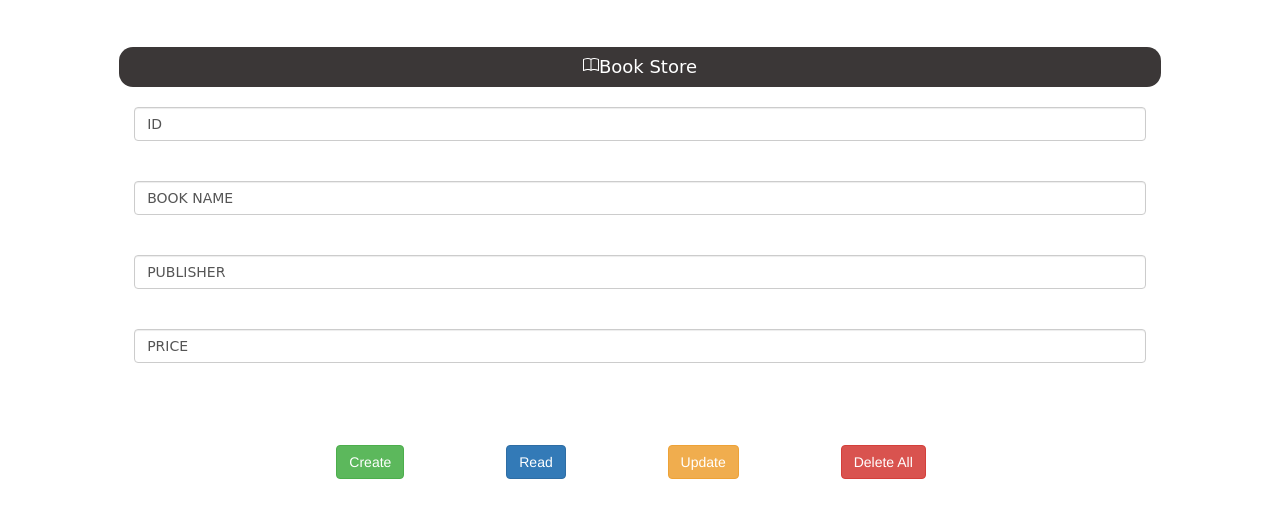
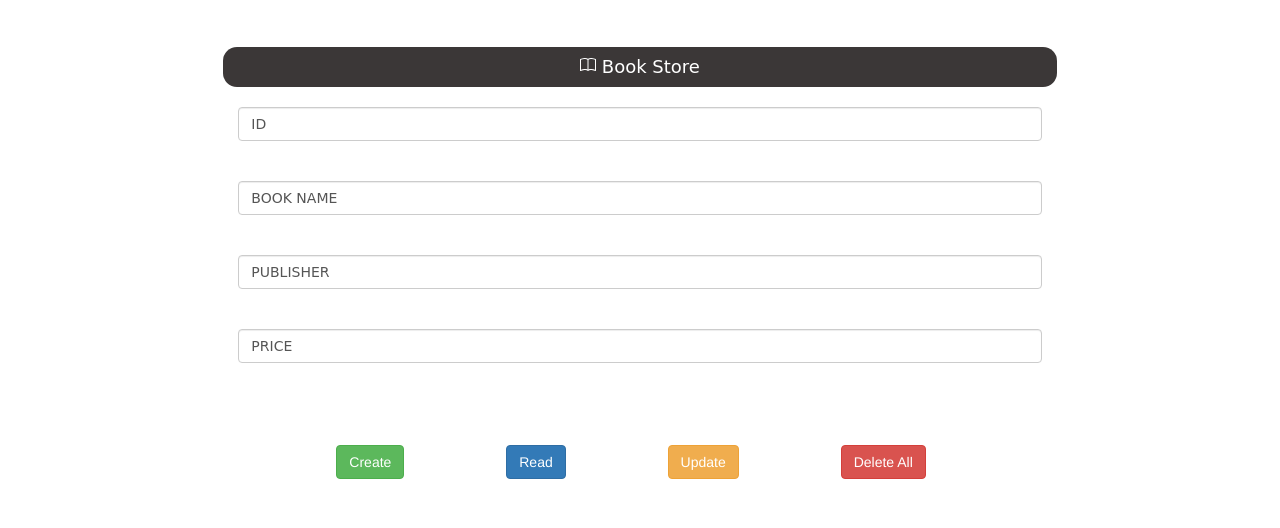
Before and after one commit to asha365/Book-Store-Management-System, a plain HTML site: page index.html in a window 1280 px wide. Shown: the part 272-800 px from the top of the page. Drawn offline with Linux system fonts and the light colour scheme.

Commit message:
update book store

```diff
--- a/index.html
+++ b/index.html
@@ -119,12 +119,12 @@
 
   <section>
     <div class="col-md-12 book">
-    <div class="col-md-1"></div>
-    <div class="col-md-10 main-store">
+    <div class="col-md-2"></div>
+    <div class="col-md-8 main-store">
 
       <h4 class="thamble"><svg xmlns="http://www.w3.org/2000/svg" width="16" height="16" fill="currentColor" class="bi bi-book" viewBox="0 0 16 16">
         <path d="M1 2.828c.885-.37 2.154-.769 3.388-.893 1.33-.134 2.458.063 3.112.752v9.746c-.935-.53-2.12-.603-3.213-.493-1.18.12-2.37.461-3.287.811V2.828zm7.5-.141c.654-.689 1.782-.886 3.112-.752 1.234.124 2.503.523 3.388.893v9.923c-.918-.35-2.107-.692-3.287-.81-1.094-.111-2.278-.039-3.213.492V2.687zM8 1.783C7.015.936 5.587.81 4.287.94c-1.514.153-3.042.672-3.994 1.105A.5.5 0 0 0 0 2.5v11a.5.5 0 0 0 .707.455c.882-.4 2.303-.881 3.68-1.02 1.409-.142 2.59.087 3.223.877a.5.5 0 0 0 .78 0c.633-.79 1.814-1.019 3.222-.877 1.378.139 2.8.62 3.681 1.02A.5.5 0 0 0 16 13.5v-11a.5.5 0 0 0-.293-.455c-.952-.433-2.48-.952-3.994-1.105C10.413.809 8.985.936 8 1.783z"/>
-      </svg>Book Store</h4> <br>
+      </svg> Book Store</h4> <br>
        <input type="text" class="form-control" id="validationCustom01" placeholder="ID" value="ID" required><br><br>
        <input type="text" class="form-control" id="validationCustom01" placeholder="BOOK NAME" value="BOOK NAME" required><br><br>
        <input type="text" class="form-control" id="validationCustom01" placeholder="PUBLISHER" value="PUBLISHER" required><br><br>
@@ -132,7 +132,7 @@
 
     </div>
 
-    <div class="col-md-1"></div>
+    <div class="col-md-2"></div>
     </div>
   </section>
 
```
